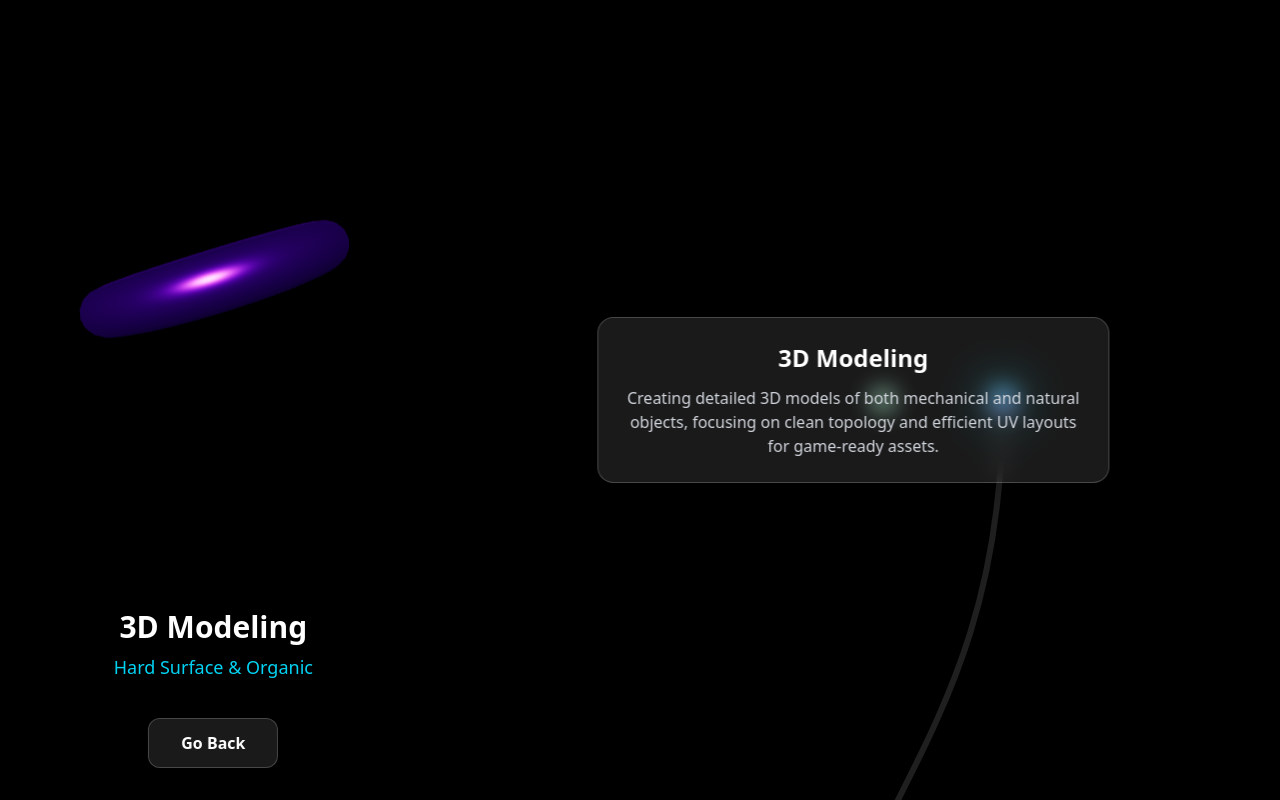
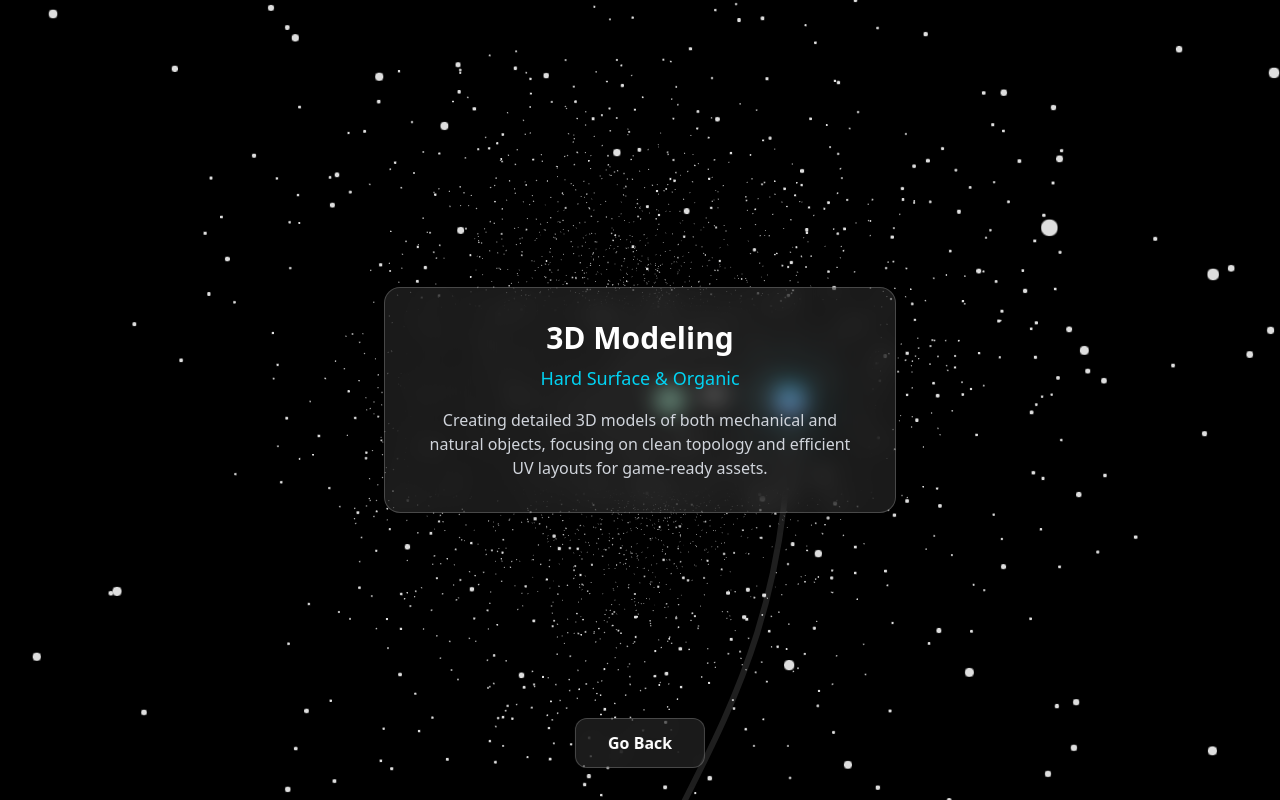
Before and after one commit to Raunit2025/Ashi-s_Portfolio, a React (Vite) app in the folder my-portfolio/: page / in a window 1280 px wide. Both pictures are taken after a click on the button "View My Skills". Built offline with nearby package versions, Linux system fonts and the light colour scheme; the HTML template or start-up script is replaced by a standard one.

Commit message:
Some changes

```diff
--- a/my-portfolio/src/App.jsx
+++ b/my-portfolio/src/App.jsx
@@ -1,15 +1,17 @@
 // src/App.jsx
-import { useState, useEffect } from 'react';
-import { AnimatePresence, motion } from 'framer-motion';
-import Background3D from './components/Background3D';
-import Skills from './components/Skills';
+import { useState, useEffect } from 'react'
+import { AnimatePresence, motion } from 'framer-motion'
+import { Canvas } from '@react-three/fiber'
+
+import BackgroundScene from './components/Background3D'
+import Skills from './components/Skills'
 
 const Hero = ({ onViewSkills }) => (
   <motion.div
     className="min-h-screen flex items-center justify-center"
     initial={{ opacity: 0 }}
-    animate={{ opacity: 1, transition: { duration: 0.5 } }}
-    exit={{ opacity: 0, transition: { duration: 0.5 } }}
+    animate={{ opacity: 1 }}
+    exit={{ opacity: 0 }}
   >
     <div className="text-center max-w-4xl p-4">
       <h1 className="text-6xl font-bold text-white mb-4">Ashi's Portfolio</h1>
@@ -22,47 +24,59 @@ const Hero = ({ onViewSkills }) => (
       </button>
     </div>
   </motion.div>
-);
+)
 
 function App() {
-  const [currentSection, setCurrentSection] = useState('hero');
+  const [currentSection, setCurrentSection] = useState('hero')
+  const [activeIndex, setActiveIndex] = useState(0)
+
   useEffect(() => {
-    document.body.style.overflow = 'hidden';
-  }, []);
+    document.body.style.overflow = 'hidden'
+  }, [])
+
+  const isSkillsVisible = currentSection === 'skills'
 
   return (
     <main className="relative h-screen w-screen bg-black">
-      <Background3D isFlying={currentSection === 'skills'} />
+      {/* 3D Starfield */}
+      <div className="fixed inset-0 z-0">
+        <Canvas camera={{ position: [0, 0, 2], fov: 200 }}>
+          <BackgroundScene isFlying={isSkillsVisible} />
+        </Canvas>
+      </div>
 
+      {/* Foreground UI */}
       <div className="relative z-10 h-full w-full">
         <AnimatePresence mode="wait">
-          {currentSection === 'hero' && (
+          {!isSkillsVisible && (
             <motion.div
               key="hero"
               initial={{ opacity: 0 }}
               animate={{ opacity: 1 }}
               exit={{ opacity: 0 }}
-              transition={{ duration: 0.5 }}
             >
               <Hero onViewSkills={() => setCurrentSection('skills')} />
             </motion.div>
           )}
-          {currentSection === 'skills' && (
-             <motion.div
+          {isSkillsVisible && (
+            <motion.div
               key="skills"
               initial={{ opacity: 0 }}
               animate={{ opacity: 1 }}
               exit={{ opacity: 0 }}
-              transition={{ duration: 0.5 }}
               className="h-full w-full"
             >
-              <Skills onBack={() => setCurrentSection('hero')} />
+              <Skills
+                onBack={() => setCurrentSection('hero')}
+                setActiveIndex={setActiveIndex}
+                activeIndex={activeIndex}
+              />
             </motion.div>
           )}
         </AnimatePresence>
       </div>
     </main>
-  );
+  )
 }
 
-export default App;
+export default App
--- a/my-portfolio/src/components/Background3D.jsx
+++ b/my-portfolio/src/components/Background3D.jsx
@@ -1,61 +1,59 @@
 // src/components/Background3D.jsx
-import { useRef } from 'react';
-import { Canvas, useFrame } from '@react-three/fiber';
-import { Points, PointMaterial } from '@react-three/drei';
-import * as random from 'maath/random/dist/maath-random.esm';
-import { MathUtils } from 'three';
+import { useRef, useMemo } from 'react'
+import { useFrame } from '@react-three/fiber'
+import { Points, PointMaterial } from '@react-three/drei'
+import * as random from 'maath/random/dist/maath-random.esm'
+import { MathUtils } from 'three'
 
-const Stars = (props) => {
-  const ref = useRef();
-  const sphere = random.inSphere(new Float32Array(10000 * 3), { radius: 1.5 });
+const Stars = () => {
+  const ref = useRef()
 
-  useFrame((state, delta) => {
-    ref.current.rotation.x -= delta / 10;
-    ref.current.rotation.y -= delta / 15;
-  });
+  // Generate stars once
+  const positions = useMemo(
+    () => random.inSphere(new Float32Array(5000 * 3), { radius: 2 }),
+    []
+  )
+
+  useFrame((_, delta) => {
+    if (ref.current) {
+      ref.current.rotation.x -= delta / 20
+      ref.current.rotation.y -= delta / 30
+    }
+  })
 
   return (
     <group rotation={[0, 0, Math.PI / 4]}>
-      <Points ref={ref} positions={sphere} stride={3} frustumCulled={false} {...props}>
+      <Points ref={ref} positions={positions} stride={3} frustumCulled={false}>
         <PointMaterial
           transparent
           color="#ffffff"
-          size={0.004}
+          size={0.005}
           sizeAttenuation
           depthWrite={false}
         />
       </Points>
     </group>
-  );
-};
+  )
+}
 
-const Scene = ({ isFlying }) => {
+const BackgroundScene = ({ isFlying }) => {
   useFrame((state) => {
-    const targetZ = isFlying ? -2 : 2;
-    state.camera.position.z = MathUtils.lerp(state.camera.position.z, targetZ, 0.02);
+    const targetZ = isFlying ? 2 : 3
+    state.camera.position.z = MathUtils.lerp(state.camera.position.z, targetZ, 0.015)
 
-    const targetFov = isFlying ? 90 : 20;
-    state.camera.fov = MathUtils.lerp(state.camera.fov, targetFov, 0.001);
+    const targetFov = isFlying ? 90 : 30
+    state.camera.fov = MathUtils.lerp(state.camera.fov, targetFov, 0.0015)
 
-    state.camera.updateProjectionMatrix();
-  });
+    state.camera.position.y = MathUtils.lerp(state.camera.position.y, 0, 0.05)
+    state.camera.updateProjectionMatrix()
+  })
 
   return (
     <>
       <ambientLight intensity={1.5} />
       <Stars />
     </>
-  );
-};
+  )
+}
 
-const Background3D = ({ isFlying }) => {
-  return (
-    <div className="w-full h-full fixed inset-0">
-      <Canvas camera={{ position: [0, 0, 2], fov: 75 }}>
-        <Scene isFlying={isFlying} />
-      </Canvas>
-    </div>
-  );
-};
-
-export default Background3D;
+export default BackgroundScene
--- a/my-portfolio/src/components/ModelViewer.jsx
+++ b/my-portfolio/src/components/ModelViewer.jsx
@@ -1,15 +1,13 @@
+// src/components/ModelViewer.jsx
 import React from 'react';
-import { Canvas } from '@react-three/fiber';
 import { OrbitControls } from '@react-three/drei';
-import { motion, AnimatePresence } from 'framer-motion';
+import { motion } from 'framer-motion';
 
-const ModelViewer = ({ model }) => {
+const ModelViewerContent = ({ model }) => {
   return (
-    <div className="w-full h-2/3 cursor-grab">
-      <Canvas camera={{ position: [0, 0, 3], fov: 75 }}>
+    <>
       <ambientLight intensity={1.5} />
       <directionalLight position={[-1, 1, 4]} intensity={3} />
-        <AnimatePresence mode="wait">
       <motion.group
         key={model.id}
         initial={{ opacity: 0, scale: 0.6 }}
@@ -26,15 +24,13 @@ const ModelViewer = ({ model }) => {
       >
         {model}
       </motion.group>
-        </AnimatePresence>
       <OrbitControls
         enableZoom={false}
         autoRotate
         autoRotateSpeed={0.5}
       />
-      </Canvas>
-    </div>
+    </>
   );
 };
 
-export default ModelViewer;
+export default ModelViewerContent;
--- a/my-portfolio/src/components/SkillCard.jsx
+++ b/my-portfolio/src/components/SkillCard.jsx
@@ -1,15 +1,19 @@
+// src/components/SkillCard.jsx
 import React from "react";
 
 const SkillCard = ({ skill }) => {
   return (
     <div
-      className="bg-white/10 p-6 rounded-2xl w-full max-w-lg
+      className="bg-white/10 p-8 rounded-2xl w-full max-w-lg
                  backdrop-blur-md border border-white/20 shadow-xl
                  text-center mx-auto"
     >
-      <h3 className="text-2xl font-bold mb-3 text-white">
+      <h2 className="text-3xl font-bold text-white mb-2">
         {skill.title}
-      </h3>
+      </h2>
+      <p className="text-lg text-cyan-400 mb-4">
+        {skill.category}
+      </p>
       <p className="text-gray-300">
         {skill.shortDescription}
       </p>
--- a/my-portfolio/src/components/Skills.jsx
+++ b/my-portfolio/src/components/Skills.jsx
@@ -1,4 +1,5 @@
-import React, { useState, useRef, useEffect } from "react";
+// src/components/Skills.jsx
+import React, { useRef, useEffect, useState, useMemo } from "react"
 import {
   motion,
   useScroll,
@@ -6,135 +7,108 @@ import {
   useMotionValue,
   useSpring,
   AnimatePresence,
-} from "framer-motion";
-import { skillsData } from "../data/skillsData.jsx";
-import SkillCard from "./SkillCard";
-import ModelViewer from "./ModelViewer";
-import Timeline from "./Timeline";
+} from "framer-motion"
+import { skillsData } from "../data/skillsData.jsx"
+import SkillCard from "./SkillCard"
+import Timeline from "./Timeline"
 
-const Skills = ({ onBack }) => {
-  const [activeIndex, setActiveIndex] = useState(0);
-  const scrollRef = useRef(null);
-  const pathRef = useRef(null);
+const Skills = ({ onBack, setActiveIndex, activeIndex }) => {
+  const scrollRef = useRef(null)
+  const pathRef = useRef(null)
 
   const [sectionHeight, setSectionHeight] = useState(
     typeof window !== "undefined" ? window.innerHeight : 800
-  );
-  const svgWidth = 150;
-  const totalHeight = sectionHeight * skillsData.length;
+  )
+  const svgWidth = 150
+  const totalHeight = sectionHeight * skillsData.length
 
-  const { scrollYProgress } = useScroll({ container: scrollRef });
-  const pathLengthMotion = useTransform(scrollYProgress, [0, 1], [0, 1]);
+  const { scrollYProgress } = useScroll({ container: scrollRef })
+  const pathLengthMotion = useTransform(scrollYProgress, [0, 1], [0, 1])
 
-  const dotX = useMotionValue(svgWidth / 2);
-  const dotY = useMotionValue(sectionHeight / 2);
-  const springX = useSpring(dotX, { stiffness: 160, damping: 26 });
-  const springY = useSpring(dotY, { stiffness: 160, damping: 26 });
+  const dotX = useMotionValue(svgWidth / 2)
+  const dotY = useMotionValue(sectionHeight / 2)
+  const springX = useSpring(dotX, { stiffness: 160, damping: 26 })
+  const springY = useSpring(dotY, { stiffness: 160, damping: 26 })
 
-  const [pathD, setPathD] = useState("");
-  useEffect(() => {
-    const buildPath = () => {
-      const leftX = svgWidth * 0.1;
-      const rightX = svgWidth * 1.5;
-      let d = "";
+  // Build the path only when sectionHeight or skillsData changes
+  const pathD = useMemo(() => {
+    const leftX = svgWidth * 0.1
+    const rightX = svgWidth * 1.5
+    let d = ""
 
     skillsData.forEach((_, i) => {
-        const x = i % 2 === 0 ? rightX : leftX;
-        const y = i * sectionHeight + sectionHeight / 2;
+      const x = i % 2 === 0 ? rightX : leftX
+      const y = i * sectionHeight + sectionHeight / 2
 
       if (i === 0) {
-          d += `M ${x} ${y}`;
+        d += `M ${x} ${y}`
       } else {
-          const prevX = (i - 1) % 2 === 0 ? rightX : leftX;
-          const prevY = (i - 1) * sectionHeight + sectionHeight / 2;
+        const prevX = (i - 1) % 2 === 0 ? rightX : leftX
+        const prevY = (i - 1) * sectionHeight + sectionHeight / 2
+        const baseStrength = sectionHeight * 0.6
+        const curveStrength = i % 2 === 0 ? baseStrength * 1.2 : baseStrength * 0.8
+        const controlY1 = prevY + curveStrength
+        const controlY2 = y - curveStrength
+        d += ` C ${prevX} ${controlY1}, ${x} ${controlY2}, ${x} ${y}`
+      }
+    })
+    return d
+  }, [sectionHeight])
 
-          const baseStrength = sectionHeight * 0.6;
-          const curveStrength =
-            i % 2 === 0 ? baseStrength * 1.2 : baseStrength * 0.8;
-
-          const controlY1 = prevY + curveStrength;
-          const controlY2 = y - curveStrength;
-
-          d += ` C ${prevX} ${controlY1}, ${x} ${controlY2}, ${x} ${y}`;
-        }
-      });
-
-      setPathD(d);
-    };
-
-    buildPath();
-    const onResize = () => {
-      setSectionHeight(window.innerHeight);
-      buildPath();
-    };
-    window.addEventListener("resize", onResize);
-    return () => window.removeEventListener("resize", onResize);
-  }, [sectionHeight]);
-
-  const [pathLen, setPathLen] = useState(0);
+  const [pathLen, setPathLen] = useState(0)
   useEffect(() => {
-    if (!pathRef.current || !pathD) return;
-
-    requestAnimationFrame(() => {
-      try {
-        const len = pathRef.current.getTotalLength();
-        setPathLen(len);
-        const p0 = pathRef.current.getPointAtLength(0);
-        dotX.set(p0.x);
-        dotY.set(p0.y);
-      } catch (e) {}
-    });
-  }, [pathD, dotX, dotY]);
+    if (!pathRef.current || !pathD) return
+    const len = pathRef.current.getTotalLength()
+    setPathLen(len)
+    const p0 = pathRef.current.getPointAtLength(0)
+    dotX.set(p0.x)
+    dotY.set(p0.y)
+  }, [pathD, dotX, dotY])
 
   useEffect(() => {
-    if (!pathRef.current || pathLen === 0) return;
+    if (!scrollYProgress) return
 
-    const unsubscribe = scrollYProgress.on("change", (p) => {
-      const progress = Math.max(0, Math.min(1, p));
-      const dist = progress * pathLen;
+    let animationFrameId
+
+    const update = () => {
+      const p = scrollYProgress.get()
+      if (pathLen > 0) {
+        const dist = p * pathLen
         try {
-        const pt = pathRef.current.getPointAtLength(dist);
-        dotX.set(pt.x);
-        dotY.set(pt.y);
-      } catch (e) {}
-      const idx = Math.round(progress * (skillsData.length - 1));
-      setActiveIndex(idx);
-    });
-
-    const initProgress = scrollYProgress.get();
-    const initDist = initProgress * pathLen;
-    try {
-      const pt = pathRef.current.getPointAtLength(initDist);
-      dotX.set(pt.x);
-      dotY.set(pt.y);
+          const pt = pathRef.current.getPointAtLength(dist)
+          dotX.set(pt.x)
+          dotY.set(pt.y)
         } catch (e) {}
 
-    return () => unsubscribe();
-  }, [scrollYProgress, pathLen, dotX, dotY]);
+        const idx = Math.round(p * (skillsData.length - 1))
+        if (idx !== activeIndex) {
+          setActiveIndex(idx)
+        }
+      }
+    }
+
+    const onScroll = () => {
+      cancelAnimationFrame(animationFrameId)
+      animationFrameId = requestAnimationFrame(update)
+    }
+
+    const unsubscribe = scrollYProgress.on("change", onScroll)
+
+    // Initial run
+    onScroll()
+
+    return () => {
+      unsubscribe()
+      cancelAnimationFrame(animationFrameId)
+    }
+  }, [scrollYProgress, pathLen, dotX, dotY, setActiveIndex, activeIndex])
 
   return (
-    <motion.div
-      className="h-screen w-full flex bg-black text-white"
-      initial={{ opacity: 0 }}
-      animate={{ opacity: 1 }}
-      exit={{ opacity: 0 }}
-    >
-      <div className="w-1/3 flex flex-col items-center justify-center p-8 sticky top-0 h-screen">
-        <ModelViewer model={skillsData[activeIndex].model} />
-        <div className="text-center h-1/3 p-4 flex flex-col justify-center w-full max-w-md">
-          <h2 className="text-3xl font-bold text-white mb-2">
-            {skillsData[activeIndex].title}
-          </h2>
-          <p className="text-lg text-cyan-400">
-            {skillsData[activeIndex].category}
-          </p>
-        </div>
-      </div>
-
+    <div className="h-screen w-full flex items-center justify-center">
       <div
         ref={scrollRef}
-        className="w-2/3 overflow-y-scroll relative scroll-smooth hide-scrollbar snap-y snap-mandatory"
-        style={{ height: "100vh" }}
+        className="w-full max-w-4xl h-screen overflow-y-scroll relative scroll-smooth hide-scrollbar snap-y snap-mandatory"
+        style={{ willChange: "transform" }}
       >
         <Timeline
           {...{
@@ -151,6 +125,7 @@ const Skills = ({ onBack }) => {
           }}
         />
 
+        {/* Floating skill card */}
         <motion.div
           className="absolute top-0 left-1/2"
           style={{
@@ -178,6 +153,7 @@ const Skills = ({ onBack }) => {
           </div>
         </motion.div>
 
+        {/* Scroll sections */}
         {skillsData.map((skill) => (
           <section key={skill.id} className="h-screen snap-start" />
         ))}
@@ -185,12 +161,12 @@ const Skills = ({ onBack }) => {
 
       <button
         onClick={onBack}
-        className="absolute bottom-8 left-[16.66%] -translate-x-1/2 bg-white/10 backdrop-blur-md text-white font-bold py-3 px-8 rounded-xl border border-white/20 shadow-lg hover:bg-white/20 transition-all duration-300 z-20"
+        className="absolute bottom-8 left-1/2 -translate-x-1/2 bg-white/10 backdrop-blur-md text-white font-bold py-3 px-8 rounded-xl border border-white/20 shadow-lg hover:bg-white/20 transition-all duration-300 z-20"
       >
         Go Back
       </button>
-    </motion.div>
-  );
-};
+    </div>
+  )
+}
 
-export default Skills;
+export default Skills
```
Also changed, not shown: my-portfolio/src/components/ProjectsBackground.jsx (deleted, +0 -40 lines), my-portfolio/src/components/ProjectsBackgroundExamples.jsx (deleted, +0 -90 lines), my-portfolio/src/index.css (+9 -0 lines). Lines whose indentation alone changed are shown as unchanged.
